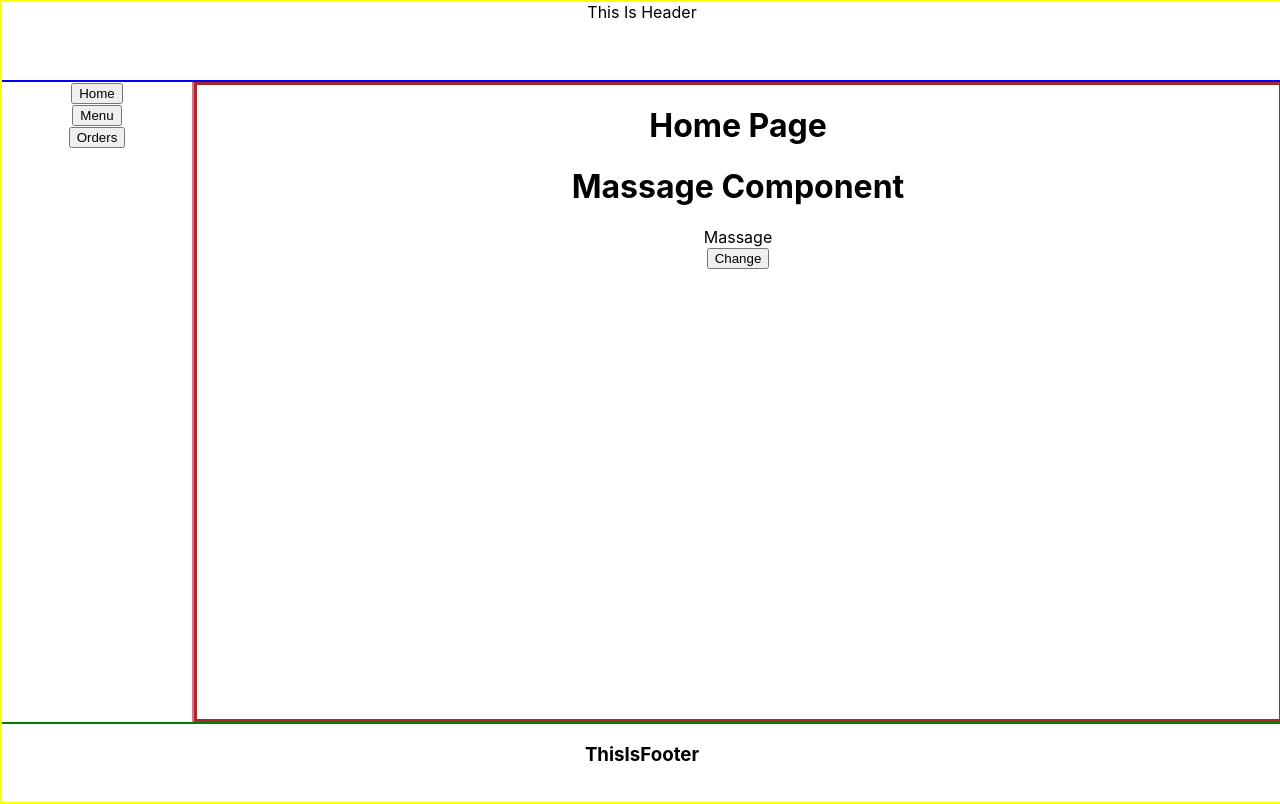
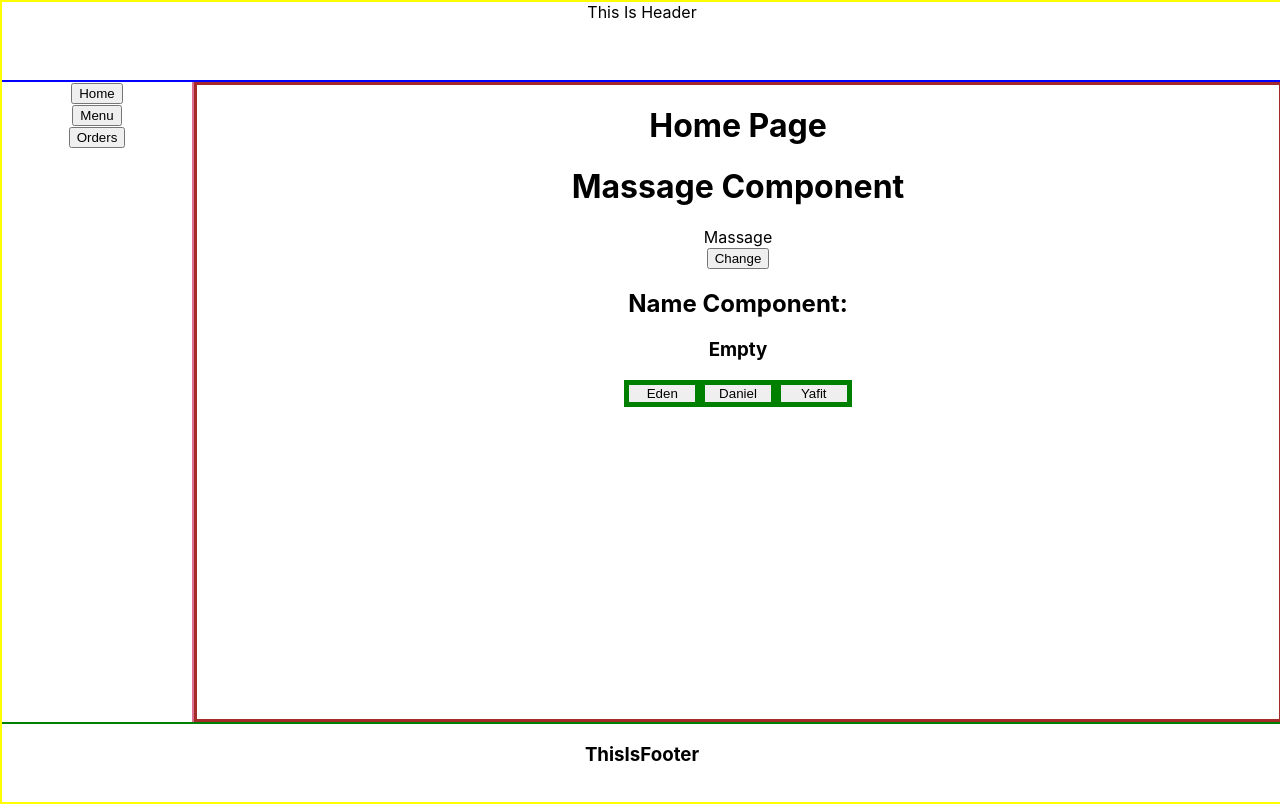
Before and after one commit to EdenGenetTasama/Restaurant-react-app, a React (Create React App) app: page /home in a window 1280 px wide. Built offline with nearby package versions, Linux system fonts and the light colour scheme.

Commit message:
add practice reducer called name

```diff
--- a/src/actions/massage-action.js
+++ b/src/actions/massage-action.js
@@ -1,8 +1,8 @@
-
+const Success = "Success";
 
 
 export const MassageAction =()=>{
 return{
-    type: "Success"
+    type: Success
 }
 }
--- /dev/null
+++ b/src/actions/name-actions.js
@@ -0,0 +1,22 @@
+const Eden = "Eden";
+const Daniel = "Daniel";
+const Yafit = "Yafit";
+
+export const EdenAction = () => {
+  return {
+    type: Eden,
+    payload: "Tasama"
+  };
+};
+
+export const DanielAction = () => {
+  return {
+    type: Daniel,
+  };
+};
+
+export const YafitAction = () => {
+  return {
+    type: Yafit,
+  };
+};
--- /dev/null
+++ b/src/component/NameComponent/name.jsx
@@ -0,0 +1,44 @@
+import { useReducer } from "react";
+import { NameReducer } from "../../reducer/name-reducer";
+import {
+  EdenAction,
+  DanielAction,
+  YafitAction,
+} from "../../actions/name-actions";
+const Name = () => {
+  const [name, dispatch] = useReducer(NameReducer, "Empty");
+  const EdenStyle = {
+    border: "5px solid green",
+    width: "7%",
+  };
+
+  const NameOne = () => {
+    dispatch(EdenAction());
+  };
+
+  const NameTwo = () => {
+    dispatch(DanielAction());
+
+  };
+
+  const NameThree = () => {
+    dispatch(YafitAction());
+  };
+  return (
+    <div>
+        <h2>Name Component:</h2>
+      <h3>{name}</h3>
+      <button type="button" onClick={NameOne} style={EdenStyle}>
+        Eden
+      </button>
+      <button type="button" onClick={NameTwo} style={EdenStyle}>
+        Daniel
+      </button>
+      <button type="button" onClick={NameThree} style={EdenStyle}>
+        Yafit
+      </button>
+    </div>
+  );
+};
+
+export default Name;
--- a/src/component/PagesComponents/Home.jsx
+++ b/src/component/PagesComponents/Home.jsx
@@ -1,4 +1,5 @@
 import Massage from "../MassageComponent/Massage";
+import Name from "../NameComponent/name";
 import "./pagesCSS.css";
 
 const Home = () => {
@@ -6,6 +7,7 @@ const Home = () => {
     <div className="mainInfo">
       <h1>Home Page</h1>
       <Massage />
+      <Name />
     </div>
   );
 };
--- /dev/null
+++ b/src/reducer/name-reducer.js
@@ -0,0 +1,14 @@
+
+
+export const NameReducer = (state, action) => {
+  switch (action.type) {
+    case "Eden":
+      return "Eden's Profile"+" "+ action.payload;
+    case "Daniel":
+      return "Daniel's Profile";
+    case "Yafit":
+      return "Yafit's Profile";
+    default:
+      return state;
+  }
+};
```
